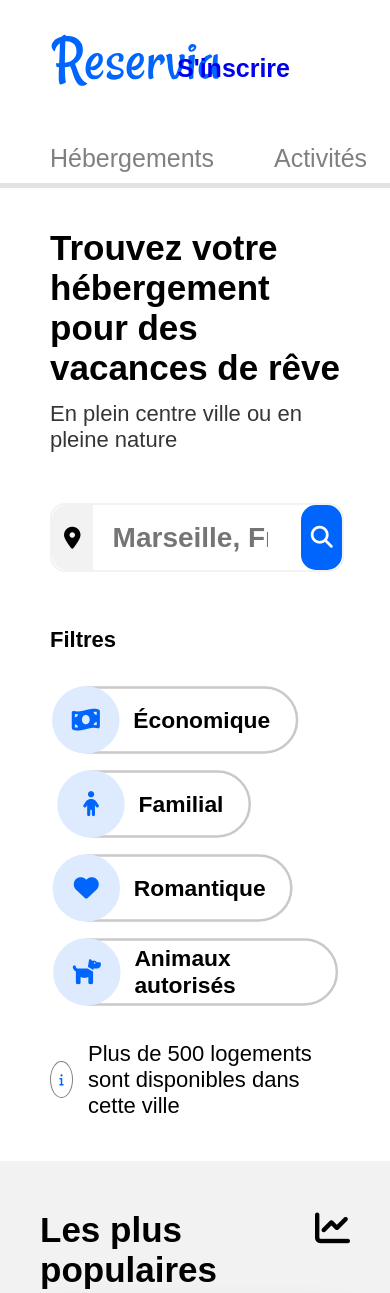
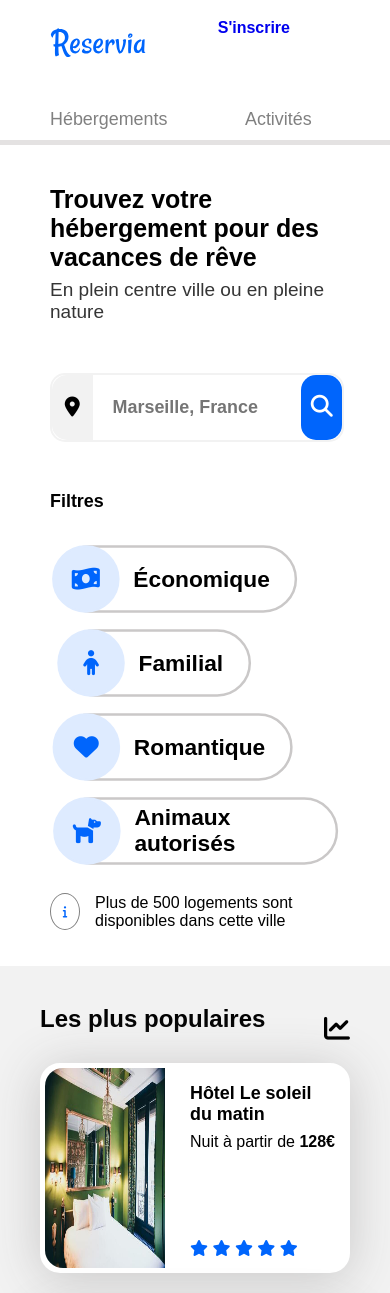
Before and after one commit to christophe-niclin/NiclinChristophe_2_26112020, a plain HTML site: page index.html in a window 390 px wide. Shown: the top 1293 px of the page. Drawn offline with Linux system fonts and the light colour scheme; a web font is replaced by a local one.

Commit message:
Remove font size px in responsive

```diff
--- a/index.html
+++ b/index.html
@@ -2,7 +2,7 @@
 <html lang="fr">
 <head>
     <meta charset="utf-8">
-    <meta name="viewport" content="width=device-width, initial-scale=1.0">
+    <meta name="viewport" content="width=device-width, initial-scale=0.8">
     <link href="style.css" rel="stylesheet">
     <title>Hotel</title>
 </head>
--- a/style.css
+++ b/style.css
@@ -13,7 +13,7 @@ img {
     color: transparent; /* hide alt text when loading */
 }
 h1 {
-    font-size: 25px;
+    font-size: 1.56em;
 }
 /* Navigation */
 .header_main {
@@ -32,7 +32,7 @@ a {
 .nav_a {
     color: #0065FC;
     padding: 40px 10px 0px 10px;
-    font-size: 18px;
+    font-size: 1.12em;
 }
 .nav_a:not(:last-child) {
     margin-right: 40px;
@@ -48,7 +48,7 @@ a {
 }
 .search_p {
     margin-top: -10px;
-    font-size: 19px;
+    font-size: 1.19em;
     color: rgb(53, 53, 53);
 }
 .search_box {
@@ -87,7 +87,7 @@ a {
     width: 100%;
     border: none;
     padding: 0px 10px 0px 20px;
-    font-size: 18px;
+    font-size: 1.12em;
     font-weight: bold;
 }
 .search_button {
@@ -95,7 +95,7 @@ a {
     border: none;
     color: #fff;
     font-weight: bold;
-    font-size:18px;
+    font-size:1.12em;
     background-color: #0065FC;
     border-radius: 0px 15px 15px 0px;
 }
@@ -106,7 +106,7 @@ a {
     align-items: center;
   }
 h4 {
-    font-size: 18px;
+    font-size: 1.12em;
     margin-right: 10px;
 }
 .filter_box {
@@ -137,13 +137,13 @@ h4 {
     left: -5px;
 }
 .filter_icon {
-    font-size: 20px;
+    font-size: 1.25em;
     color: #0065FC;
 }
 .filter_text {
     padding-right: 20px;
     padding-left: 60px;
-    font-size: 22px;
+    font-size: 1.37em;
 }
 /* Box info */
 .info_box {
@@ -161,7 +161,7 @@ h4 {
 }
 .info_icon {
     color: #0065FC;
-    font-size: 12px;
+    font-size: 0.75em;
 }
 .info_text {
     margin-left: 15px;
@@ -190,7 +190,6 @@ h4 {
 .element1 {
     width: 29.2%;
     width: calc(33.33% - 50px); /* -50px because 2*margin+1*border */
-    height: 250px;
     background-color: white;
     border-radius: 20px;
     border: 5px white solid;
@@ -198,7 +197,7 @@ h4 {
     box-shadow: 0 5px 50px #c7c6c6;
   }
 .element1_img {
-    height: 60%;
+    height: 160px;
     width: 100%;
     border-radius: 18px 18px 0px 0px;
   }
@@ -233,7 +232,7 @@ h4 {
     position: absolute;
     right: 40px;
     top: 40px;
-    font-size: 26px;
+    font-size: 1.62em;
 }
 .box2 {
     margin-top: -10px;
@@ -306,7 +305,7 @@ h4 {
     border-radius: 20px 20px 0 0;
 }
 .element3_text {
-    font-size: 20px;
+    font-size: 1.25em;
     margin-top: 0;
     padding-top: 20px;
     padding-left: 20px;
@@ -377,10 +376,7 @@ h3 {
     color: black;
 }
 /* Responsive small screen*/
-@media screen and (max-width: 768px) {
-    p {
-        font-size: 22px !important;
-    }
+@media screen and (max-width: 480px) {
     /* Navigation Header */
     .header_main {
         margin-left: 50px;
@@ -389,7 +385,7 @@ h3 {
         margin-top: 20px;
         width: 91.7%;
         width: calc(100% - 50px);
-      }
+    }
     nav {
         position: relative;
         margin-left: -50px;
@@ -399,10 +395,8 @@ h3 {
         position: absolute;
         right: 100px;
         top: -50px;
-        font-size: 25px;
     }
     .nav_a {
-        font-size: 25px;
         margin-right: 0px !important;
         padding-left: 50px;
         width: 100%;
@@ -414,26 +408,14 @@ h3 {
         border-bottom: 5px #0065FC solid;
         padding-bottom: 10px;
     }
-    .logo {
-        height: 80px;
-    }
-    h1 {
-        font-size: 35px;
-    }
     /* Search and filter */
     .search_box {
         width: 100%;
         height: 65px;
         margin-top: 50px;
     }
-    #search {
-        font-size: 28px;
-    }
     .search_button {
         border-radius: 15px;
-    }
-    .icon_map {
-        font-size: 22px;
     }
     .search_element:nth-child(1) {
         width: 14%;
@@ -461,7 +443,6 @@ h3 {
     }
     #filter_text {
         width: 100%;
-        font-size: 22px;
         margin-bottom: 10px;
     }
     .filter_box {
@@ -486,9 +467,6 @@ h3 {
         margin-right: 0;
         margin-top: 20px;
     }
-    h2 {
-        font-size: 35px;
-    }
     /* Sub-section */
     .section1_box1 {
         width: 85%;
@@ -502,7 +480,6 @@ h3 {
         height: 300px;
       }
     .element1_text1 {
-        font-size: 25px;
         margin-top: 15px;
     }
     .element1_text2 {
@@ -510,9 +487,6 @@ h3 {
     }
     .element1_icon {
         margin-top: -5px;
-    }
-    h3 {
-        font-size: 25px;
     }
     /* Sub-section */
     .section1_box2 {
@@ -523,20 +497,17 @@ h3 {
         padding-bottom: 40px;
     }
     .section1_box2_icon {
-        font-size: 35px;
         top: 50px;
     }
     .element2 {
         height: 200px;
     }
     .element2_text1 {
-        font-size: 25px;
         margin-top: 15px;
     }
     /* Second section */
     .section2_box {
         flex-wrap: wrap;
-
     }
     .box3 {
         width: 100%;
@@ -572,7 +543,7 @@ h3 {
     }
 }
 /* Responsive tablet */
-@media screen and (min-width: 769px) and (max-width: 991px) {
+@media screen and (min-width: 481px) and (max-width: 1100px) {
      /* Navigation Header */
      nav {
         position: relative;
```
